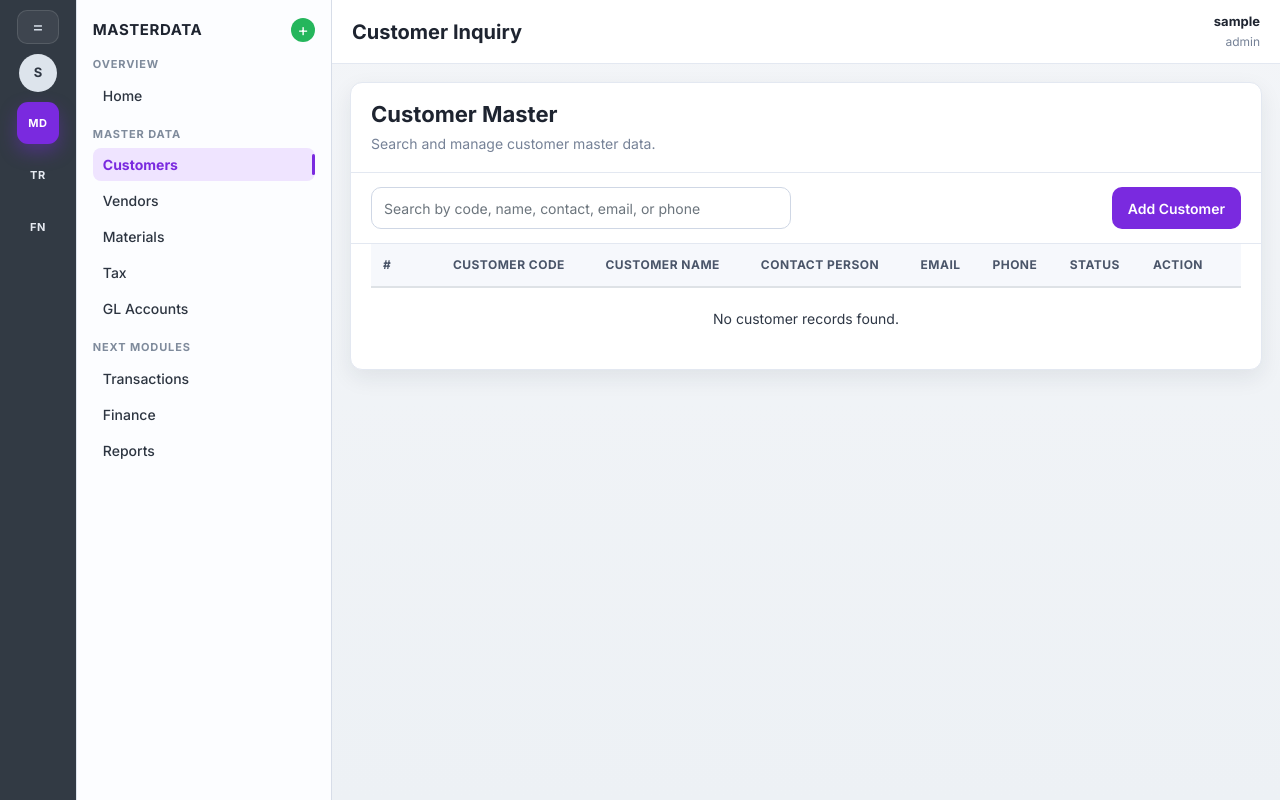
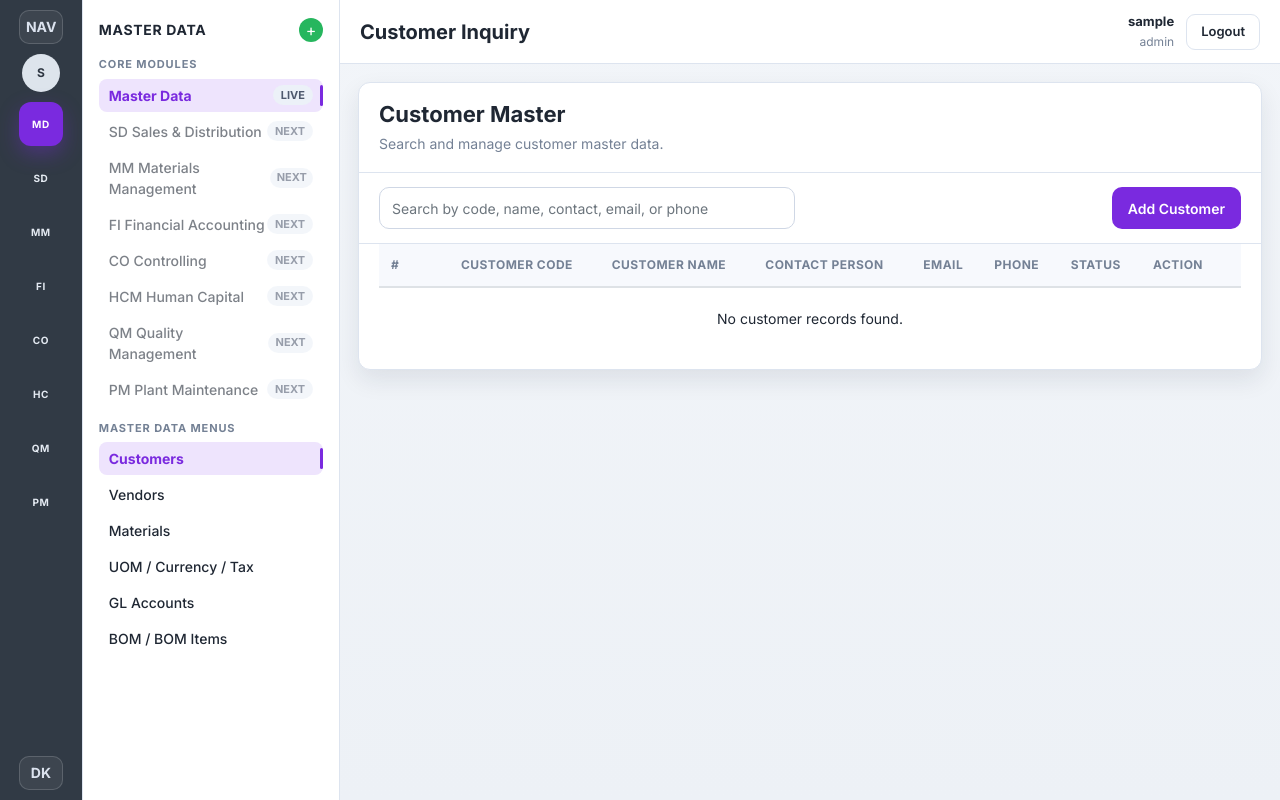
Before and after one commit to DhruvGarady/erp, a website: page boc_repo/pages/masterdata/customer_inq.html in a window 1280 px wide. Drawn offline with nearby package versions, Linux system fonts and the light colour scheme; no server answers; sample sign-in values are in the browser's storage.

Commit message:
Finish modular ERP sidebar shell

```diff
--- a/boc_repo/global/css/style_et_1.css
+++ b/boc_repo/global/css/style_et_1.css
@@ -1,17 +1,32 @@
 :root {
-  --bg-base: #eef1f5;
+  --bg-base: #edf1f6;
   --surface: #ffffff;
-  --surface-soft: #f8fafc;
-  --surface-rail: #323a44;
-  --text-main: #1e2430;
-  --text-soft: #768297;
-  --line: #e3e8f1;
+  --surface-soft: #f7f9fd;
+  --surface-rail: #313a45;
+  --text-main: #1f2733;
+  --text-soft: #748195;
+  --line: #dde4ef;
   --accent: #7a2adf;
-  --accent-soft: #efe4ff;
-  --success: #25b65c;
-  --danger: #d14343;
-  --shadow-soft: 0 8px 22px rgba(22, 33, 55, 0.08);
+  --accent-soft: #eee4fd;
+  --success: #26b65e;
+  --danger: #d84a4a;
+  --shadow-soft: 0 10px 24px rgba(20, 33, 53, 0.09);
   --radius-md: 12px;
+}
+
+[data-theme="dark"] {
+  --bg-base: #141a24;
+  --surface: #1b2230;
+  --surface-soft: #202938;
+  --surface-rail: #0f141d;
+  --text-main: #e8ecf4;
+  --text-soft: #9aa7bd;
+  --line: #2e394b;
+  --accent: #9f58f5;
+  --accent-soft: #302147;
+  --success: #2fcb6e;
+  --danger: #ef6a6a;
+  --shadow-soft: 0 12px 22px rgba(2, 7, 14, 0.35);
 }
 
 * {
@@ -23,7 +38,7 @@ body {
   margin: 0;
   min-height: 100%;
   font-family: "Inter", sans-serif;
-  background: linear-gradient(180deg, #f3f5f8 0%, #edf1f5 100%);
+  background: linear-gradient(180deg, #f2f5f9 0%, var(--bg-base) 100%);
   color: var(--text-main);
 }
 
@@ -37,10 +52,10 @@ a {
 }
 
 .erp-sidebar {
-  width: 332px;
+  width: 340px;
   min-height: 100vh;
   display: flex;
-  border-right: 1px solid #d7dde8;
+  border-right: 1px solid var(--line);
   background: var(--surface);
   transition: width 0.2s ease;
   flex-shrink: 0;
@@ -49,7 +64,7 @@ a {
 }
 
 .sidebar-rail {
-  width: 76px;
+  width: 82px;
   background: var(--surface-rail);
   display: flex;
   flex-direction: column;
@@ -58,15 +73,17 @@ a {
   gap: 10px;
 }
 
-.rail-toggle {
-  width: 42px;
+.rail-toggle,
+.rail-theme {
+  width: 44px;
   height: 34px;
-  border: 1px solid rgba(255, 255, 255, 0.12);
+  border: 1px solid rgba(255, 255, 255, 0.16);
   background: rgba(255, 255, 255, 0.06);
-  color: #dbe3ed;
+  color: #dbe2ee;
   border-radius: 10px;
-  font-size: 18px;
+  font-size: 14px;
   line-height: 1;
+  font-weight: 700;
 }
 
 .rail-avatar {
@@ -75,7 +92,7 @@ a {
   border-radius: 999px;
   background: #dde4ec;
   color: #2e3642;
-  font-size: 13px;
+  font-size: 12px;
   font-weight: 700;
   display: flex;
   align-items: center;
@@ -83,14 +100,14 @@ a {
 }
 
 .rail-item {
-  width: 42px;
-  height: 42px;
-  border-radius: 11px;
+  width: 44px;
+  height: 44px;
+  border-radius: 12px;
   display: flex;
   align-items: center;
   justify-content: center;
-  color: #e5e9f0;
-  font-size: 11px;
+  color: #e4eaf2;
+  font-size: 10px;
   font-weight: 700;
   letter-spacing: 0.05em;
   border: 1px solid transparent;
@@ -98,13 +115,13 @@ a {
 
 .rail-item:hover {
   color: #ffffff;
-  border-color: rgba(255, 255, 255, 0.24);
+  border-color: rgba(255, 255, 255, 0.25);
 }
 
 .rail-item.active {
   background: var(--accent);
   color: #ffffff;
-  box-shadow: 0 8px 18px rgba(122, 42, 223, 0.38);
+  box-shadow: 0 8px 20px rgba(122, 42, 223, 0.35);
 }
 
 .rail-spacer {
@@ -112,10 +129,10 @@ a {
 }
 
 .sidebar-panel {
-  width: 256px;
+  width: 258px;
   padding: 18px 16px;
-  background: #fcfdff;
-  border-left: 1px solid #dde3ec;
+  background: var(--surface);
+  border-left: 1px solid var(--line);
   transition: width 0.2s ease, opacity 0.2s ease, padding 0.2s ease;
 }
 
@@ -128,8 +145,8 @@ a {
 
 .panel-head h2 {
   margin: 0;
-  font-size: 15px;
-  letter-spacing: 0.04em;
+  font-size: 14px;
+  letter-spacing: 0.05em;
   font-weight: 700;
 }
 
@@ -140,7 +157,7 @@ a {
   border-radius: 999px;
   background: var(--success);
   color: #ffffff;
-  font-size: 17px;
+  font-size: 16px;
   line-height: 1;
 }
 
@@ -150,7 +167,7 @@ a {
 
 .panel-label {
   margin: 0 0 6px;
-  color: #7f8b9c;
+  color: var(--text-soft);
   font-size: 11px;
   font-weight: 700;
   letter-spacing: 0.08em;
@@ -160,18 +177,19 @@ a {
   min-height: 32px;
   display: flex;
   align-items: center;
+  justify-content: space-between;
   padding: 6px 10px;
   margin-bottom: 3px;
   border-radius: 8px;
-  color: #2d3541;
+  color: var(--text-main);
   font-size: 14px;
   font-weight: 500;
   position: relative;
 }
 
 .panel-link:hover {
-  background: #f1f5fb;
-  color: #1d2430;
+  background: var(--surface-soft);
+  color: var(--text-main);
 }
 
 .panel-link.active {
@@ -191,8 +209,32 @@ a {
   right: 0;
 }
 
+.panel-link.disabled {
+  opacity: 0.58;
+  cursor: default;
+}
+
+.module-badge {
+  min-width: 24px;
+  height: 20px;
+  border-radius: 999px;
+  padding: 0 8px;
+  display: inline-flex;
+  align-items: center;
+  justify-content: center;
+  background: #ecf1f8;
+  color: #4d586d;
+  font-size: 11px;
+  font-weight: 700;
+}
+
+[data-theme="dark"] .module-badge {
+  background: #283448;
+  color: #aebcdf;
+}
+
 .erp-sidebar.collapsed {
-  width: 76px;
+  width: 82px;
 }
 
 .erp-sidebar.collapsed .sidebar-panel {
@@ -251,7 +293,7 @@ a {
 
 .btn-ghost {
   border: 1px solid var(--line);
-  background: #ffffff;
+  background: var(--surface);
   color: var(--text-main);
   border-radius: 9px;
   height: 36px;
@@ -300,7 +342,7 @@ a {
 }
 
 .quick-card {
-  background: #fbfcff;
+  background: var(--surface-soft);
   border: 1px solid var(--line);
   border-radius: 10px;
   padding: 14px;
@@ -320,8 +362,8 @@ a {
   display: inline-flex;
   align-items: center;
   justify-content: center;
-  background: #ece4ff;
-  color: #6125c8;
+  background: var(--accent-soft);
+  color: var(--accent);
   font-size: 11px;
   font-weight: 700;
   margin-bottom: 10px;
@@ -348,6 +390,8 @@ a {
   height: 42px;
   border-radius: 10px;
   border: 1px solid #cfd7e5;
+  background: var(--surface);
+  color: var(--text-main);
   font-size: 14px;
 }
 
@@ -382,8 +426,8 @@ a {
 
 .table thead th {
   border-top: 0;
-  background: #f6f8fc;
-  color: #4a5569;
+  background: var(--surface-soft);
+  color: var(--text-soft);
   font-size: 12px;
   font-weight: 700;
   text-transform: uppercase;
@@ -391,7 +435,7 @@ a {
 }
 
 .table td {
-  color: #2e3745;
+  color: var(--text-main);
   font-size: 14px;
   vertical-align: middle;
 }
@@ -407,19 +451,19 @@ a {
 }
 
 .status-active {
-  background: #dcf7e7;
-  color: #167443;
+  background: rgba(38, 182, 94, 0.18);
+  color: #16824a;
 }
 
 .status-inactive {
-  background: #fde9e9;
-  color: #a32b2b;
+  background: rgba(216, 74, 74, 0.17);
+  color: #af2d2d;
 }
 
 .btn-edit {
   border: 1px solid #cfd8e6;
-  background: #ffffff;
-  color: #283242;
+  background: var(--surface);
+  color: var(--text-main);
   border-radius: 8px;
   height: 32px;
   padding: 0 11px;
--- /dev/null
+++ b/boc_repo/global/erp_shell.js
@@ -0,0 +1,152 @@
+(function (window, document) {
+  "use strict";
+
+  function getValue(value, fallback) {
+    return value === undefined || value === null || value === "" ? fallback : value;
+  }
+
+  function getUserName() {
+    return (
+      sessionStorage.getItem("FULL_NAME") ||
+      sessionStorage.getItem("USERNAME") ||
+      "User"
+    );
+  }
+
+  function getUserRole() {
+    return sessionStorage.getItem("ROLE_NAME") || "User";
+  }
+
+  function getInitials(name) {
+    var parts = name.replace(/\s+/g, " ").trim().split(" ").slice(0, 2);
+    var initials = "";
+    for (var i = 0; i < parts.length; i++) {
+      initials += parts[i].charAt(0).toUpperCase();
+    }
+    return initials || "U";
+  }
+
+  function applyRoleVisibility(container) {
+    var roleName = getUserRole().toLowerCase();
+    var root = container || document;
+    var roleItems = root.querySelectorAll("[data-roles]");
+
+    for (var i = 0; i < roleItems.length; i++) {
+      var node = roleItems[i];
+      var roles = getValue(node.getAttribute("data-roles"), "")
+        .split(",")
+        .map(function (entry) { return entry.trim().toLowerCase(); });
+      var allowed = roles.indexOf(roleName) > -1;
+      node.style.display = allowed ? "" : "none";
+    }
+  }
+
+  function applyTheme() {
+    var mode = localStorage.getItem("ERP_THEME") || "light";
+    document.documentElement.setAttribute("data-theme", mode);
+    var toggle = document.getElementById("themeToggle");
+    if (toggle) {
+      toggle.textContent = mode === "dark" ? "LT" : "DK";
+      toggle.setAttribute("aria-label", mode === "dark" ? "Switch to light mode" : "Switch to dark mode");
+    }
+  }
+
+  function toggleTheme() {
+    var mode = localStorage.getItem("ERP_THEME") || "light";
+    var next = mode === "dark" ? "light" : "dark";
+    localStorage.setItem("ERP_THEME", next);
+    applyTheme();
+  }
+
+  function ensureLoggedIn(loginPath) {
+    var token = sessionStorage.getItem("TOKEN");
+    var userId = sessionStorage.getItem("USER_ID");
+    if (!token || !userId) {
+      window.location.href = loginPath;
+      return false;
+    }
+    return true;
+  }
+
+  function applyUserMeta(options) {
+    var name = getUserName();
+    var role = getUserRole();
+    var initials = getInitials(name);
+
+    var userNameNode = document.getElementById("userName");
+    var userRoleNode = document.getElementById("userRole");
+    var railAvatarNode = document.getElementById("railAvatar");
+    var welcomeNode = options && options.welcomeSelector ? document.querySelector(options.welcomeSelector) : null;
+
+    if (userNameNode) userNameNode.textContent = name;
+    if (userRoleNode) userRoleNode.textContent = role;
+    if (railAvatarNode) railAvatarNode.textContent = initials;
+    if (welcomeNode) welcomeNode.textContent = "Welcome back, " + name;
+  }
+
+  function applySidebarState(options) {
+    var sidebar = document.getElementById("sidebar");
+    var content = document.getElementById("contentArea");
+    var key = options.sidebarStateKey;
+    if (!sidebar || !content) return;
+
+    var state = sessionStorage.getItem(key) || "FULL";
+    if (state === "COLLAPSED") {
+      sidebar.classList.add("collapsed");
+      content.classList.add("expanded");
+    }
+  }
+
+  function bindSidebarToggle(options) {
+    var sidebar = document.getElementById("sidebar");
+    var content = document.getElementById("contentArea");
+    var toggle = document.getElementById("sidebarToggle");
+    var key = options.sidebarStateKey;
+    if (!sidebar || !content || !toggle) return;
+
+    toggle.addEventListener("click", function () {
+      sidebar.classList.toggle("collapsed");
+      content.classList.toggle("expanded");
+      sessionStorage.setItem(key, sidebar.classList.contains("collapsed") ? "COLLAPSED" : "FULL");
+    });
+  }
+
+  function bindLogout(logoutPath) {
+    var button = document.getElementById("logoutBtn");
+    if (!button) return;
+    button.addEventListener("click", function () {
+      sessionStorage.clear();
+      localStorage.clear();
+      window.location.href = logoutPath;
+    });
+  }
+
+  function initErpShell(config) {
+    var options = {
+      loginPath: getValue(config && config.loginPath, "../index.html"),
+      logoutPath: getValue(config && config.logoutPath, "../index.html"),
+      sidebarStateKey: getValue(config && config.sidebarStateKey, "ERP_SIDEBAR"),
+      welcomeSelector: config && config.welcomeSelector ? config.welcomeSelector : null
+    };
+
+    if (!ensureLoggedIn(options.loginPath)) {
+      return false;
+    }
+
+    applyTheme();
+    applyUserMeta(options);
+    applyRoleVisibility(document);
+    applySidebarState(options);
+    bindSidebarToggle(options);
+    bindLogout(options.logoutPath);
+
+    var themeToggle = document.getElementById("themeToggle");
+    if (themeToggle) {
+      themeToggle.addEventListener("click", toggleTheme);
+    }
+
+    return true;
+  }
+
+  window.initErpShell = initErpShell;
+})(window, document);
--- a/boc_repo/global/global_exp1.js
+++ b/boc_repo/global/global_exp1.js
@@ -24,8 +24,12 @@ function isUserLoggedIn(){
 function getLoginPagePath(){
 	var pathName = window.location.pathname || "";
 
+	if(pathName.indexOf("/pages/masterdata/") > -1 || pathName.indexOf("\\pages\\masterdata\\") > -1){
+		return "../../index.html";
+	}
+
 	if(pathName.indexOf("/pages/") > -1 || pathName.indexOf("\\pages\\") > -1){
-		return "../../index.html";
+		return "../index.html";
 	}
 
 	return "index.html";
--- a/boc_repo/pages/masterdata/customer_inq.html
+++ b/boc_repo/pages/masterdata/customer_inq.html
@@ -16,44 +16,52 @@
   <script src="../../global/libs/underscore/underscore.js" type="text/javascript"></script>
   <script src="../../global/global_exp1.js" type="text/javascript"></script>
   <script src="../../global/properties.js" type="text/javascript"></script>
+  <script src="../../global/erp_shell.js" type="text/javascript"></script>
 </head>
 <body>
   <div class="app-shell">
     <aside class="erp-sidebar" id="sidebar">
       <div class="sidebar-rail">
-        <button type="button" class="rail-toggle" id="sidebarToggle" aria-label="Toggle sidebar">=</button>
+        <button type="button" class="rail-toggle" id="sidebarToggle" aria-label="Toggle sidebar">NAV</button>
         <div class="rail-avatar" id="railAvatar">U</div>
-        <a href="../home.html" class="rail-item active">MD</a>
-        <a href="javascript:void(0)" class="rail-item">TR</a>
-        <a href="javascript:void(0)" class="rail-item">FN</a>
+        <a href="../home.html" class="rail-item active" title="Master Data">MD</a>
+        <a href="javascript:void(0)" class="rail-item role-item" data-roles="Admin,Manager,Sales" title="Sales and Distribution">SD</a>
+        <a href="javascript:void(0)" class="rail-item role-item" data-roles="Admin,Manager,Procurement" title="Materials Management">MM</a>
+        <a href="javascript:void(0)" class="rail-item role-item" data-roles="Admin,Accounts,Manager" title="Financial Accounting">FI</a>
+        <a href="javascript:void(0)" class="rail-item role-item" data-roles="Admin,Accounts,Manager" title="Controlling">CO</a>
+        <a href="javascript:void(0)" class="rail-item role-item" data-roles="Admin,HR,Manager" title="Human Capital Management">HC</a>
+        <a href="javascript:void(0)" class="rail-item role-item" data-roles="Admin,Quality,Manager" title="Quality Management">QM</a>
+        <a href="javascript:void(0)" class="rail-item role-item" data-roles="Admin,Maintenance,Manager" title="Plant Maintenance">PM</a>
         <div class="rail-spacer"></div>
+        <button type="button" class="rail-theme" id="themeToggle" aria-label="Toggle theme">DK</button>
       </div>
 
       <div class="sidebar-panel">
         <div class="panel-head">
-          <h2>MASTERDATA</h2>
+          <h2>MASTER DATA</h2>
           <button type="button" class="panel-add">+</button>
         </div>
 
         <div class="panel-group">
-          <div class="panel-label">OVERVIEW</div>
-          <a href="../home.html" class="panel-link">Home</a>
+          <div class="panel-label">CORE MODULES</div>
+          <a href="../home.html" class="panel-link active"><span>Master Data</span><span class="module-badge">LIVE</span></a>
+          <a href="javascript:void(0)" class="panel-link disabled"><span>SD Sales & Distribution</span><span class="module-badge">NEXT</span></a>
+          <a href="javascript:void(0)" class="panel-link disabled"><span>MM Materials Management</span><span class="module-badge">NEXT</span></a>
+          <a href="javascript:void(0)" class="panel-link disabled"><span>FI Financial Accounting</span><span class="module-badge">NEXT</span></a>
+          <a href="javascript:void(0)" class="panel-link disabled"><span>CO Controlling</span><span class="module-badge">NEXT</span></a>
+          <a href="javascript:void(0)" class="panel-link disabled"><span>HCM Human Capital</span><span class="module-badge">NEXT</span></a>
+          <a href="javascript:void(0)" class="panel-link disabled"><span>QM Quality Management</span><span class="module-badge">NEXT</span></a>
+          <a href="javascript:void(0)" class="panel-link disabled"><span>PM Plant Maintenance</span><span class="module-badge">NEXT</span></a>
         </div>
 
         <div class="panel-group">
-          <div class="panel-label">MASTER DATA</div>
-          <a href="customer_inq.html" class="panel-link active role-item" data-roles="Admin,Manager,User">Customers</a>
-          <a href="javascript:void(0)" class="panel-link role-item" data-roles="Admin,Manager">Vendors</a>
-          <a href="javascript:void(0)" class="panel-link role-item" data-roles="Admin,Manager">Materials</a>
-          <a href="javascript:void(0)" class="panel-link role-item" data-roles="Admin">Tax</a>
-          <a href="javascript:void(0)" class="panel-link role-item" data-roles="Admin">GL Accounts</a>
-        </div>
-
-        <div class="panel-group">
-          <div class="panel-label">NEXT MODULES</div>
-          <a href="javascript:void(0)" class="panel-link">Transactions</a>
-          <a href="javascript:void(0)" class="panel-link">Finance</a>
-          <a href="javascript:void(0)" class="panel-link">Reports</a>
+          <div class="panel-label">MASTER DATA MENUS</div>
+          <a href="customer_inq.html" class="panel-link active role-item" data-roles="Admin,Manager,User,Sales">Customers</a>
+          <a href="javascript:void(0)" class="panel-link role-item" data-roles="Admin,Manager,Procurement">Vendors</a>
+          <a href="javascript:void(0)" class="panel-link role-item" data-roles="Admin,Manager,Procurement">Materials</a>
+          <a href="javascript:void(0)" class="panel-link role-item" data-roles="Admin,Manager">UOM / Currency / Tax</a>
+          <a href="javascript:void(0)" class="panel-link role-item" data-roles="Admin,Manager,Accounts">GL Accounts</a>
+          <a href="javascript:void(0)" class="panel-link role-item" data-roles="Admin,Manager,Production">BOM / BOM Items</a>
         </div>
       </div>
     </aside>
@@ -66,6 +74,7 @@
             <p class="user-name" id="userName">User</p>
             <p class="user-role" id="userRole">ERP User</p>
           </div>
+          <button type="button" class="btn-ghost" id="logoutBtn">Logout</button>
         </div>
       </header>
 
--- a/boc_repo/pages/masterdata/scripts/customer_inq.js
+++ b/boc_repo/pages/masterdata/scripts/customer_inq.js
@@ -2,19 +2,19 @@ var customerList = [];
 var filteredCustomerList = [];
 
 $(function () {
-  isUserLoggedIn();
-  applyRoleVisibility();
-  applyUserInfo();
+  if (!initErpShell({
+    loginPath: '../../index.html',
+    logoutPath: '../../index.html',
+    sidebarStateKey: 'ERP_SIDEBAR'
+  })) {
+    return;
+  }
+
   bindCustomerInquiryEvents();
-  loadSidebarState();
   getCustomerList();
 });
 
 function bindCustomerInquiryEvents() {
-  $('#sidebarToggle').on('click', function () {
-    toggleSidebar();
-  });
-
   $('#txtSearch').on('keyup', function () {
     filterCustomerList($(this).val());
   });
@@ -100,53 +100,3 @@ function getAuthHeaders() {
     Authorization: 'Bearer ' + token
   };
 }
-
-function applyRoleVisibility() {
-  var roleName = sessionStorage.getItem('ROLE_NAME') || 'User';
-
-  $('.role-item').each(function () {
-    var roles = ($(this).data('roles') || '').split(',');
-    var allowed = false;
-
-    for (var i = 0; i < roles.length; i++) {
-      if ($.trim(roles[i]).toLowerCase() === roleName.toLowerCase()) {
-        allowed = true;
-        break;
-      }
-    }
-
-    if (allowed) {
-      $(this).show();
-    } else {
-      $(this).hide();
-    }
-  });
-}
-
-function toggleSidebar() {
-  $('#sidebar').toggleClass('collapsed');
-  $('#contentArea').toggleClass('expanded');
-
-  var state = $('#sidebar').hasClass('collapsed') ? 'COLLAPSED' : 'FULL';
-  sessionStorage.setItem('MASTERDATA_SIDEBAR', state);
-}
-
-function loadSidebarState() {
-  var state = sessionStorage.getItem('MASTERDATA_SIDEBAR') || 'FULL';
-  if (state === 'COLLAPSED') {
-    $('#sidebar').addClass('collapsed');
-    $('#contentArea').addClass('expanded');
-  }
-}
-
-function applyUserInfo() {
-  var fullName = sessionStorage.getItem('FULL_NAME') || sessionStorage.getItem('USERNAME') || 'User';
-  var roleName = sessionStorage.getItem('ROLE_NAME') || 'ERP User';
-  var initials = $.map(fullName.replace(/\s+/g, ' ').trim().split(' ').slice(0, 2), function (part) {
-    return part ? part.charAt(0).toUpperCase() : '';
-  }).join('') || 'U';
-
-  $('#userName').text(fullName);
-  $('#userRole').text(roleName);
-  $('#railAvatar').text(initials);
-}
```
Also changed, not shown: boc_repo/pages/home.html (+35 -81 lines), boc_repo/pages/scripts/home.js (added, +8 -0 lines).
